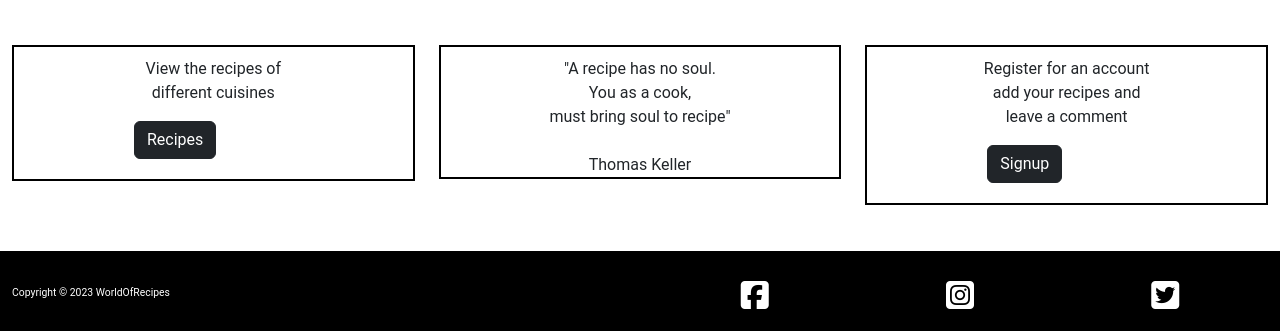
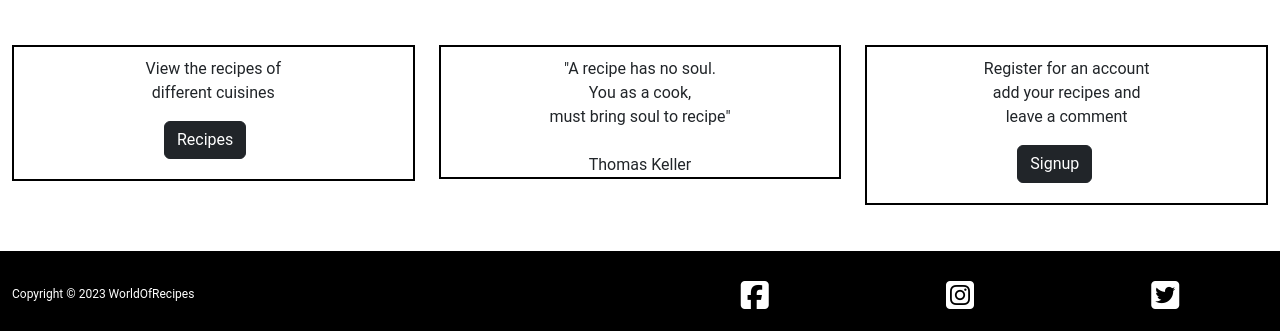
Before and after one commit to Dania2021/world-of-recipes, a Django app: page / in a window 1280 px wide. Shown: the part 497-828 px from the top of the page. Run offline with Django 3.2, Linux system fonts and the light colour scheme; some libraries are stand-ins or nearby versions; some web fonts are replaced.

Commit message:
Add media query for screen of min-width 425px

```diff
--- a/static/css/style.css
+++ b/static/css/style.css
@@ -127,3 +127,12 @@ footer p{
         font-size: 65%;
     }
 }
+
+@media screen and (min-width: 425px) {
+    .btn-dark {
+        margin-left: 150px;
+    }
+    footer p {
+        font-size: 75%;
+    }
+}
```
